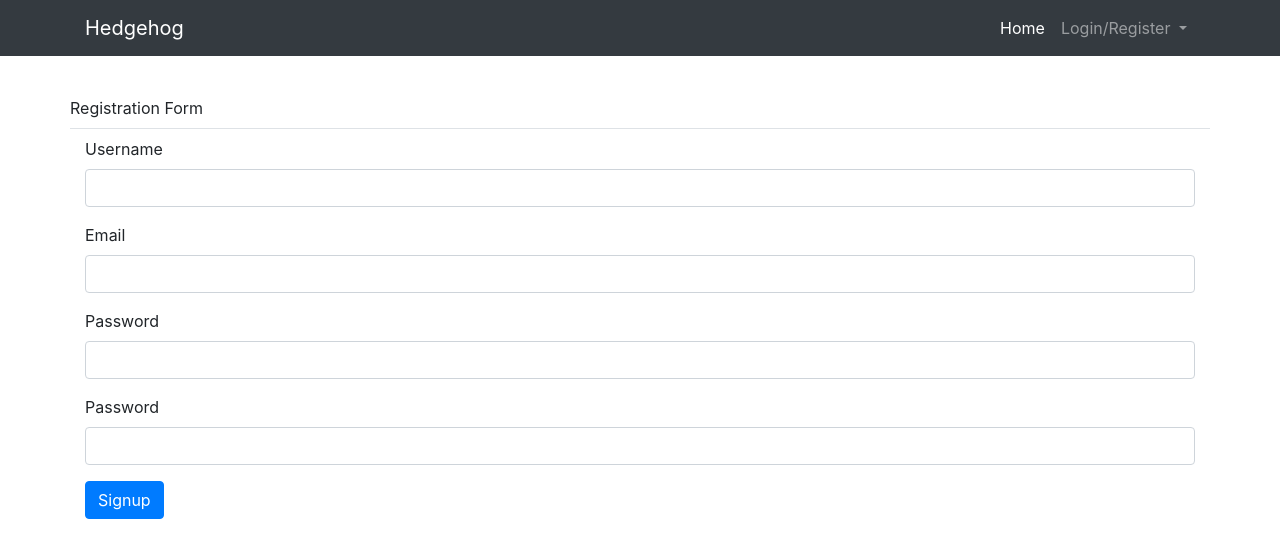
After one commit to CoryKrol/CS6314-FinalProject-WebProgrammming, a Flask app: page /auth/register_ajax in a window 1280 px wide. The commit adds this page. Shown: the top 558 px of the page. Run offline with Flask 2, Linux system fonts and the light colour scheme; some libraries are stand-ins or nearby versions.

Commit message:
Fix navbar

```diff
--- a/app/auth/views.py
+++ b/app/auth/views.py
@@ -6,6 +6,7 @@ from ..email import send_email
 from ..models import User
 from .forms import ChangeEmailForm, ChangePasswordForm, LoginForm, PasswordResetForm, PasswordResetRequestForm, \
     RegistrationForm
+from ..exceptions import ValidationError
 from typing import Final
 
 MAIN_INDEX: Final = 'main.index'
@@ -69,6 +70,30 @@ def register():
         flash('A confirmation email has been sent to complete the registration process')
         return redirect(url_for(MAIN_INDEX))
     return render_template('forms.html', form=form, title='Registration Form')
+
+
+@auth.route('/register_ajax', methods=['GET', 'POST'])
+def register_ajax():
+    form = RegistrationForm()
+    if request.method == 'POST':
+        # if User.query.filter_by(username=form.username.data).first():
+        #     form.username.errors.append('Username already taken.')
+        # if User.query.filter_by(email=form.email.data).first():
+        #     form.email.errors.append('Email already in use.')
+
+        if form.validate():
+            new_user = User(email=form.email.data,
+                            username=form.username.data,
+                            password=form.password.data)
+            db.session.add(new_user)
+            db.session.commit()
+            token = new_user.generate_account_confirmation_token()
+            send_email(new_user.email, 'Confirm your Hedgehog Account', '/auth/email/confirmation', user=new_user,
+                       token=token)
+            flash('A confirmation email has been sent to complete the registration process')
+            return redirect(url_for(MAIN_INDEX))
+        return jsonify(form.errors), 400
+    return render_template('ajax_register.html', form=form, title='Registration Form')
 
 
 @auth.route('/confirmation/<token>')
--- /dev/null
+++ b/app/static/js/signup.js
@@ -0,0 +1,52 @@
+const form = document.getElementById('register-form');
+const successMessage = document.getElementById('success-message');
+const fields = {
+    csrf_token: {
+        input: document.getElementById('csrf_token'),
+        error: document.getElementById('csrf_token-error')
+    },
+    username: {
+        input: document.getElementById('username'),
+        error: document.getElementById('username-error')
+    },
+    email: {
+        input: document.getElementById('email'),
+        error: document.getElementById('email-error')
+    },
+    password: {
+        input: document.getElementById('password'),
+        error: document.getElementById('password-error')
+    },
+    password2: {
+        input: document.getElementById('password2'),
+        error: document.getElementById('password2-error')
+    }
+}
+
+form.addEventListener('submit', async (e) => {
+    e.preventDefault();
+    const response = await fetch('/auth/register_ajax', {
+        method: 'POST',
+        headers: {
+            'Content-Type': 'application/json'
+        },
+        body: JSON.stringify({
+            csrf_token: fields.csrf_token.input.value,
+            username: fields.username.input.value,
+            email: fields.email.input.value,
+            password: fields.password.input.value,
+            password2: fields.password2.input.value
+        })
+    });
+    if (response.ok) {
+        successMessage.innerHTML = await response.text();
+        form.style.display = 'none';
+        successMessage.style.display = 'block';
+    } else {
+        const errors = await response.json();
+        Object.keys(errors).forEach((key) => {
+           fields[key].input.classList.add('is-invalid');
+           fields[key].error.innerHTML = errors[key][0];
+        });
+    }
+});
--- /dev/null
+++ b/app/templates/ajax_register.html
@@ -0,0 +1,45 @@
+{% extends "base.html" %}
+{% from "bootstrap/form.html" import render_form %}
+{% block head %}
+    {{ super() }}
+    <script
+      src="https://code.jquery.com/jquery-3.6.0.min.js"
+      integrity="sha256-/xUj+3OJU5yExlq6GSYGSHk7tPXikynS7ogEvDej/m4="
+      crossorigin="anonymous"></script>
+
+{% endblock %}
+{% block title %}Hedgehog - {{ title }}{% endblock %}
+
+{% block page_header %}
+    {{ title }}
+{% endblock %}
+{% block page_content %}
+    <form id="register-form" method="POST">
+        {{ form.csrf_token }}
+        <div class="text-danger my-2" id="csrf_token-error">
+        </div>
+        <div class="form-group">
+            {{ form.username.label }}
+            {{ form.username(class='form-control') }}
+            <div id="username-error" class="invalid-feedback"></div>
+        </div>
+        <div class="form-group">
+            {{ form.email.label }}
+            {{ form.email(class='form-control') }}
+            <div id="email-error" class="invalid-feedback"></div>
+        </div>
+        <div class="form-group">
+            {{ form.password.label }}
+            {{ form.password(class='form-control') }}
+            <div id="password-error" class="invalid-feedback"></div>
+        </div>
+            <div class="form-group">
+            {{ form.password2.label }}
+            {{ form.password2(class='form-control') }}
+            <div id="password2-error" class="invalid-feedback"></div>
+        </div>
+        <button class="btn btn-primary">Signup</button>
+    </form>
+    <div id="success-message" style="display: none;"></div>
+    {{ render_static('js', 'js/signup.js') }}
+{% endblock %}
--- a/app/templates/base.html
+++ b/app/templates/base.html
@@ -55,7 +55,7 @@
                             <div class="dropdown-menu" aria-labelledby="navbarDropdown">
                                 <a class="dropdown-item" href="{{ url_for('auth.login') }}">Login</a>
                                 <div class="dropdown-divider"></div>
-                                <a class="dropdown-item" href="{{ url_for('auth.register') }}">Register</a>
+                                <a class="dropdown-item" href="{{ url_for('auth.register_ajax') }}">Register</a>
                             </div>
                         </li>
                     {% endif %}
```
